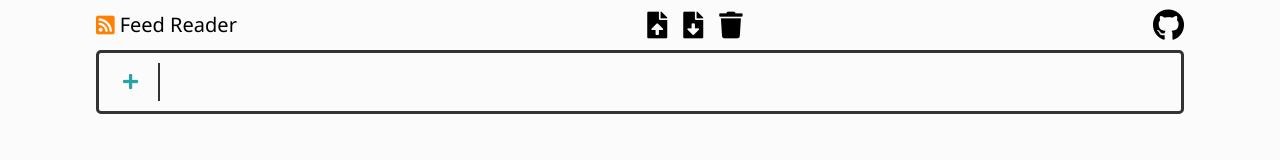
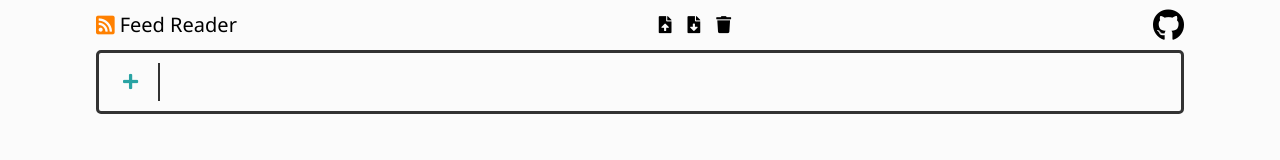
Before and after one commit to m1k3f/RssMedia, a React (Create React App) app in the folder ClientApp/: page / in a window 1280 px wide. Shown: the top 160 px of the page. Built offline with nearby package versions, Linux system fonts and the light colour scheme.

Commit message:
navmenu feed button positioning

```diff
--- a/ClientApp/src/components/NavMenu/NavMenu.js
+++ b/ClientApp/src/components/NavMenu/NavMenu.js
@@ -78,7 +78,7 @@ export class NavMenu extends Component {
           <i className="fas fa-rss-square fa-lg"></i>
           <p>Feed Reader</p>
         </div>
-        <div>
+        <div className="navFeedButtons">
           <FeedImportButton settingsCallback = {this.handleFeedButtonCallback} />
           <FeedExportButton settingsCallback = {this.handleFeedButtonCallback} />
           <DeleteFeedsButton settingsCallback = {this.handleFeedButtonCallback} />
--- a/ClientApp/src/css/rssmedia.css
+++ b/ClientApp/src/css/rssmedia.css
@@ -47,6 +47,16 @@ header div {
 header > div:first-child > i {
     color: #ff8000;
     padding-right: 5px;
+}
+
+header > .navFeedButtons {
+    display:flex;
+    flex-direction: row;
+    justify-content: space-between;
+}
+
+header > .navFeedButtons i {
+    font-size: 17px;
 }
 
 header > div > p {
```
